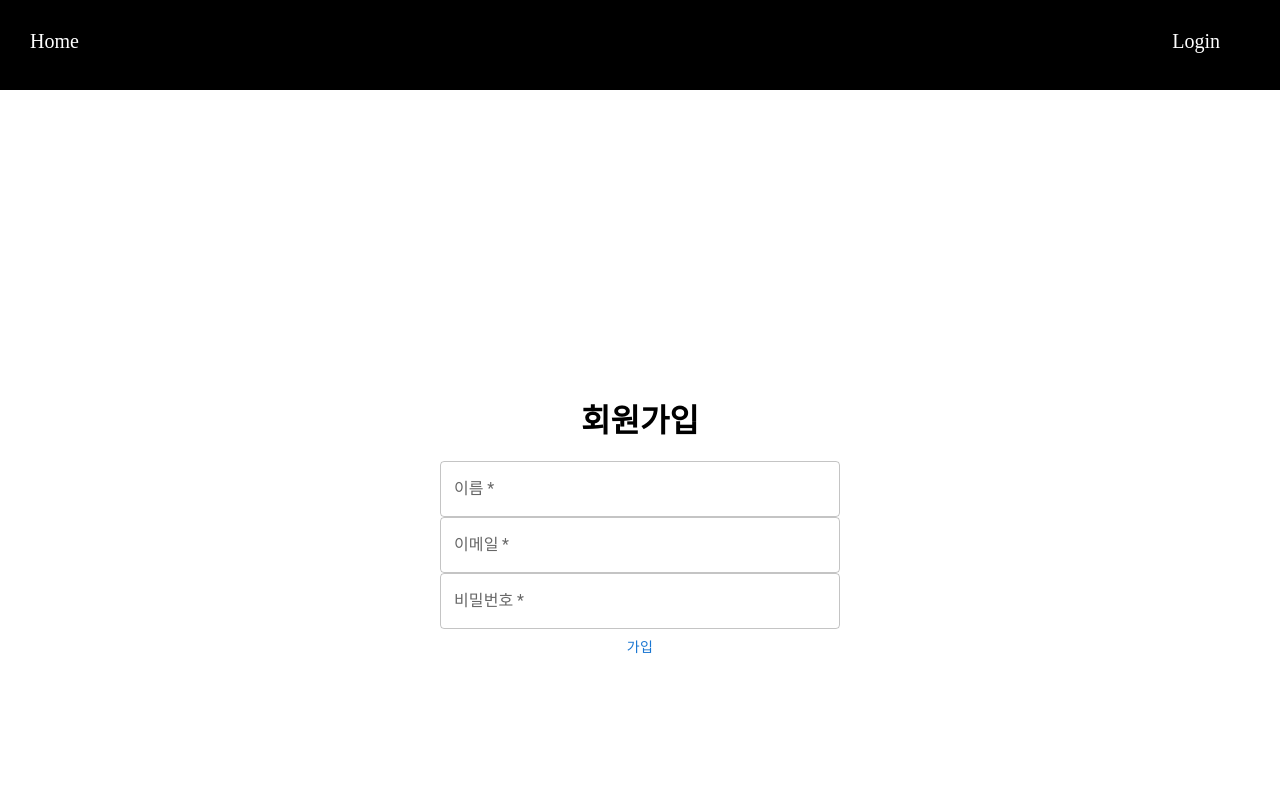
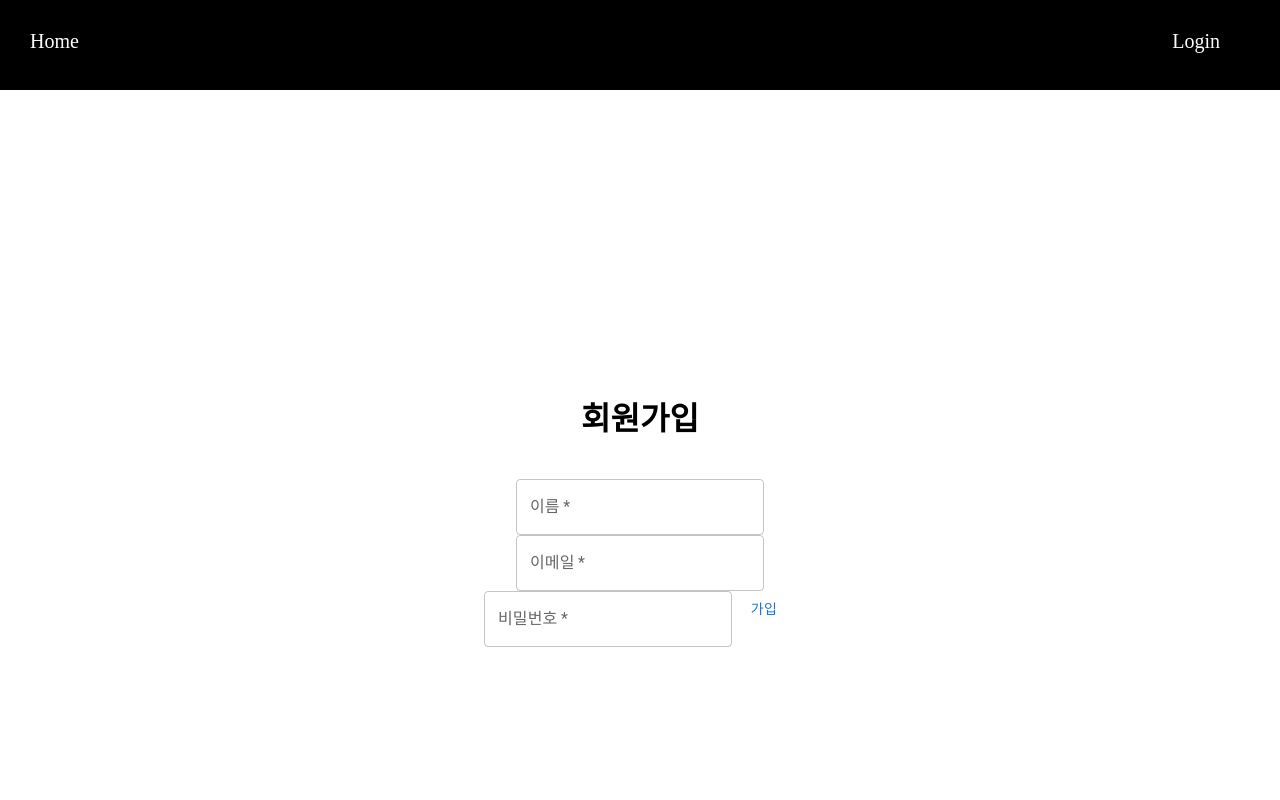
Before and after one commit to hwan-2/eighteen, a Next.js app: page /signup in a window 1280 px wide. Shown: the top 800 px of the page. Built offline with nearby package versions, Linux system fonts and the light colour scheme; a web font is replaced by a local one.

Commit message:
회원가입 데이터 보내기
테스트

```diff
--- a/app/signup/page.js
+++ b/app/signup/page.js
@@ -11,10 +11,13 @@ export default function Signup(){
         <div className={"signup"}>
             <div className={"register"}>
                 <h1>회원가입</h1>
-                <TextField label="이름" name="name" required/>
-                <TextField label="이메일" name="email" required />
-                <TextField label="비밀번호" name="password" type="password" required/>
-                <Button type="submit">가입</Button>
+                <form method="POST" action="/api/auth/signUp">
+                    <TextField label="이름" name="username" required/>
+                    <TextField label="이메일" name="email" required />
+                    <TextField label="비밀번호" name="password" type="password" required/>
+                    <Button type="submit">가입</Button>
+                </form>
+
             </div>
 
         </div>
--- a/package.json
+++ b/package.json
@@ -9,6 +9,9 @@
     "lint": "next lint"
   },
   "dependencies": {
+    "@emotion/react": "^11.11.1",
+    "@emotion/styled": "^11.11.0",
+    "@mui/material": "^5.14.18",
     "axios": "^1.6.2",
     "bcrypt": "^5.1.1",
     "mongodb": "^6.2.0",
```
Also changed, not shown: 1 other file (tests, documents, lock files or other folders).
